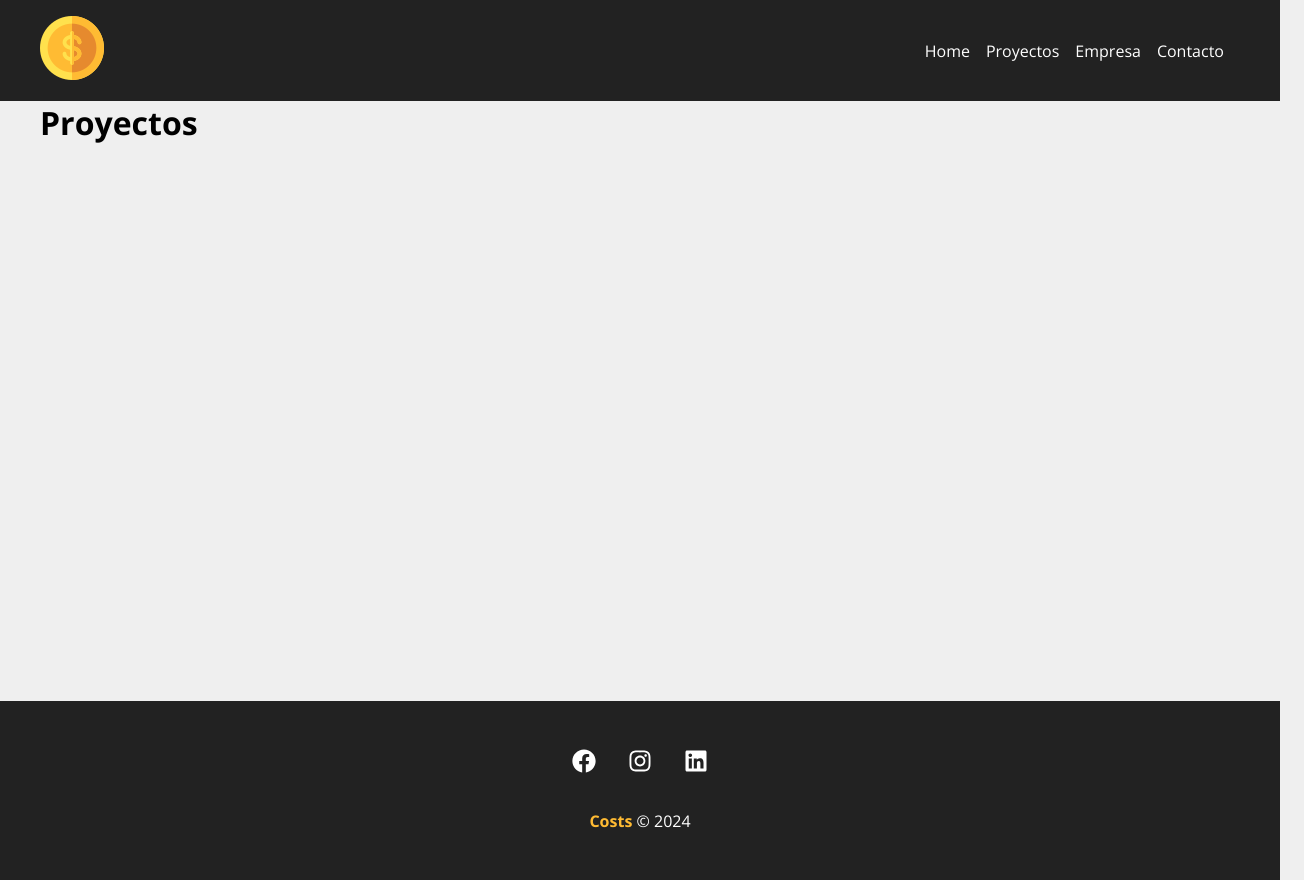
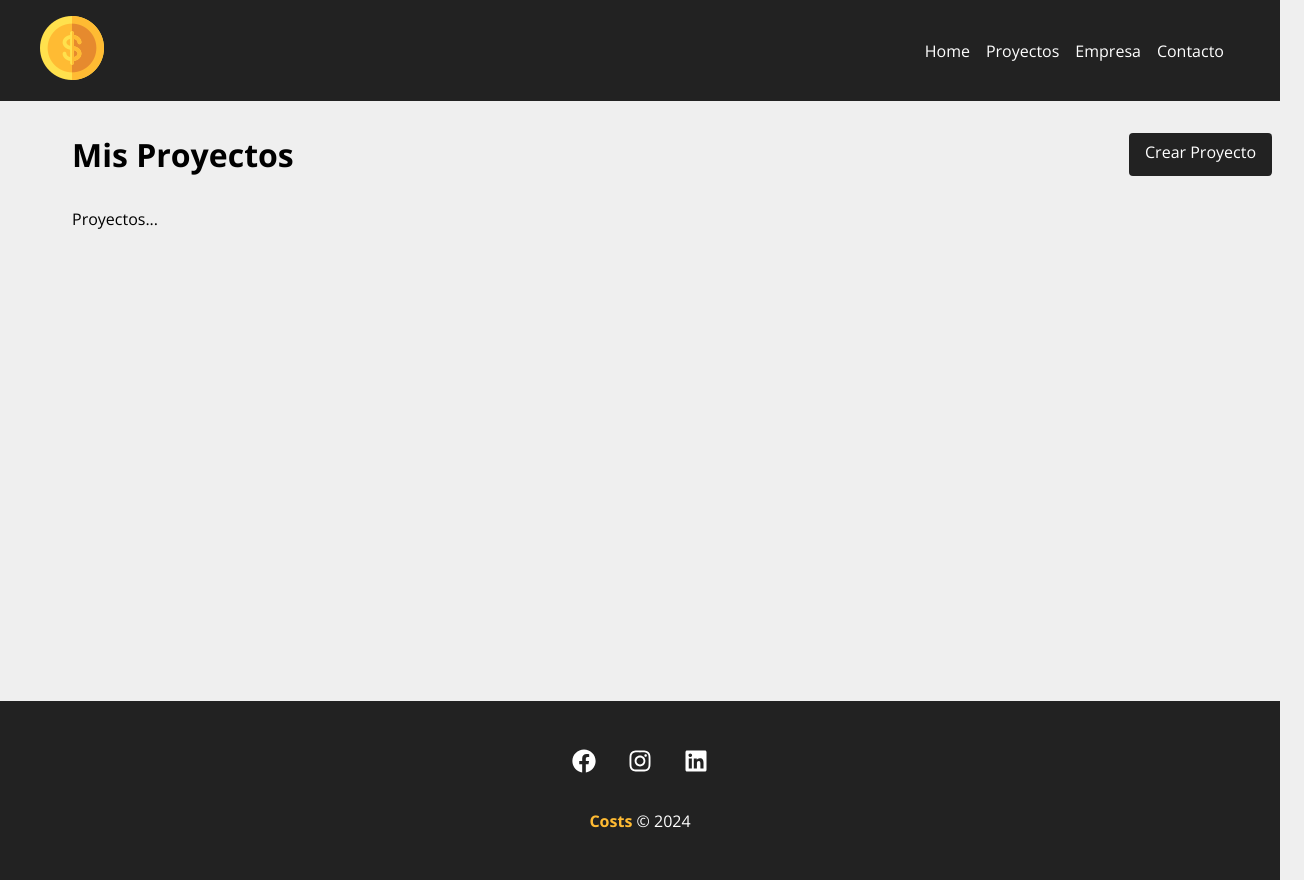
Before and after one commit to YagoCastelao/Proyecto-Costs, a React (Vite) app in the folder costs/: page /projects in a window 1280 px wide. Shown: the whole page, 1304 px wide, since content can reach past the window. Built offline with nearby package versions, Linux system fonts and the light colour scheme.

Commit message:
Creado Dashboard de Proyectos

```diff
--- a/costs/src/components/pages/Projects.jsx
+++ b/costs/src/components/pages/Projects.jsx
@@ -1,20 +1,27 @@
-import { useLocation } from 'react-router-dom'
+import { useLocation } from "react-router-dom";
+import styles from "./Projects.module.css";
 
 import Message from "../layout/Message";
+import Container from "../layout/Container";
+import LinkButton from "../layout/LinkButton";
 
 function Projects() {
-
-  const location = useLocation()
-  let message = ''
+  const location = useLocation();
+  let message = "";
   if (location.state) {
-    message = location.state.message
+    message = location.state.message;
   }
 
-
   return (
-    <div>
-      <h1>Proyectos</h1>
+    <div className={styles.project_container}>
+      <div className={styles.tittle_container}>
+        <h1>Mis Proyectos</h1>
+        <LinkButton to="NewProject" text="Crear Proyecto" />
+      </div>
       {message && <Message type="success" msg={message} />}
+      <Container customClass="start">
+        <p>Proyectos...</p>
+      </Container>
     </div>
   );
 }
--- /dev/null
+++ b/costs/src/components/pages/Projects.module.css
@@ -0,0 +1,9 @@
+.project_container {
+    padding: 2em;
+}
+
+.tittle_container {
+    display: flex;
+    justify-content: space-between;
+    margin-bottom: 2em;
+}
```
